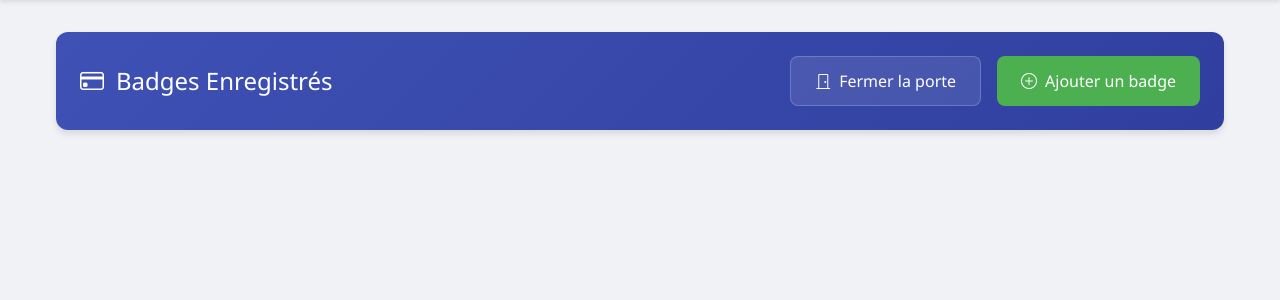
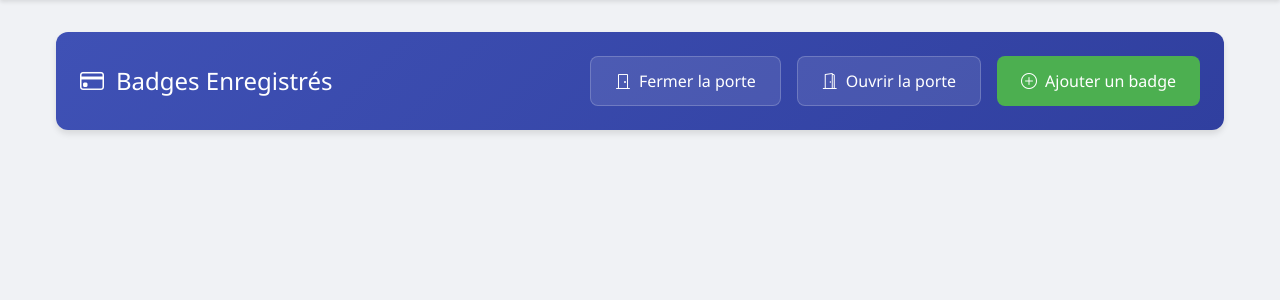
Before and after one commit to AymericMarec/Locker-WebApp, a Flask app: page /badges in a window 1280 px wide. Shown: the part 68-368 px from the top of the page. Run offline with Flask 3, Linux system fonts and the light colour scheme; the visitor is signed in with stand-in values (Sample User, id 1); some libraries are stand-ins or nearby versions.

```diff
--- a/func/badge_routes.py
+++ b/func/badge_routes.py
@@ -33,7 +33,7 @@ def add_badge():
         # Ajout normal d'un badge
         uid = data.get('uid')
         description = data.get('description')
-        is_authorized = data.get('is_authorized', True)
+        is_authorized = data.get('is_authorized', False)
 
         if not uid:
             return jsonify({"success": False, "error": "UID requis"}), 400
@@ -107,7 +107,18 @@ def close_door():
         return jsonify({"error": "Non authentifié"}), 401
 
     try:
-        mqtt_client.publish(MQTT_TOPIC_RESPONSE, "close", qos=1)
+        mqtt_client.publish(MQTT_TOPIC_RESPONSE, MQTT_MSG_CLOSE, qos=1)
         return jsonify({"success": True, "message": "Commande de fermeture envoyée"})
     except Exception as e:
         return jsonify({"error": str(e)}), 500
+
+@app.route('/door/open', methods=['POST'])
+def open_door():
+    if not session.get('logged_in'):
+        return jsonify({"error": "Non authentifié"}), 401
+
+    try:
+        mqtt_client.publish(MQTT_TOPIC_RESPONSE, MQTT_MSG_ALLOWED, qos=1)
+        return jsonify({"success": True, "message": "Commande d'ouverture envoyée"})
+    except Exception as e:
+        return jsonify({"error": str(e)}), 500
--- a/func/mqtt_service.py
+++ b/func/mqtt_service.py
@@ -65,7 +65,7 @@ def on_message(client, userdata, msg):
                         print(f"Réponse envoyée sur {MQTT_TOPIC_RESPONSE}: green")
 
                         try:
-                            new_badge = Badge(uid=uid, description="Badge scanné", is_authorized=True)
+                            new_badge = Badge(uid=uid, description="Badge scanné", is_authorized=False)
                             db.session.add(new_badge)
                             db.session.commit()
                             print(f"Nouveau badge ajouté à la DB: {uid}")
--- a/templates/badges.html
+++ b/templates/badges.html
@@ -93,7 +93,19 @@
             transition: all 0.3s ease;
         }
 
-        .btn-close-door:hover {
+        .btn-open-door {
+            background-color: rgba(255,255,255,0.1);
+            color: white;
+            border: 1px solid rgba(255,255,255,0.2);
+            padding: 0.75rem 1.5rem;
+            border-radius: 8px;
+            display: flex;
+            align-items: center;
+            gap: 0.5rem;
+            transition: all 0.3s ease;
+        }
+
+        .btn-close-door:hover, .btn-open-door:hover {
             background-color: rgba(255,255,255,0.2);
         }
 
@@ -337,6 +349,10 @@
                     <i class="bi bi-door-closed"></i>
                     Fermer la porte
                 </button>
+                <button class="btn-open-door" onclick="openDoor()">
+                    <i class="bi bi-door-open"></i>
+                    Ouvrir la porte
+                </button>
                 <button class="btn-add-badge" onclick="startScan()">
                     <i class="bi bi-plus-circle"></i>
                     Ajouter un badge
@@ -552,6 +568,16 @@
                 console.error('Erreur:', error);
             }
         }
+
+        async function openDoor() {
+            try {
+                await fetch('/door/open', {
+                    method: 'POST'
+                });
+            } catch (error) {
+                console.error('Erreur:', error);
+            }
+        }
     </script>
 </body>
 </html>
```
